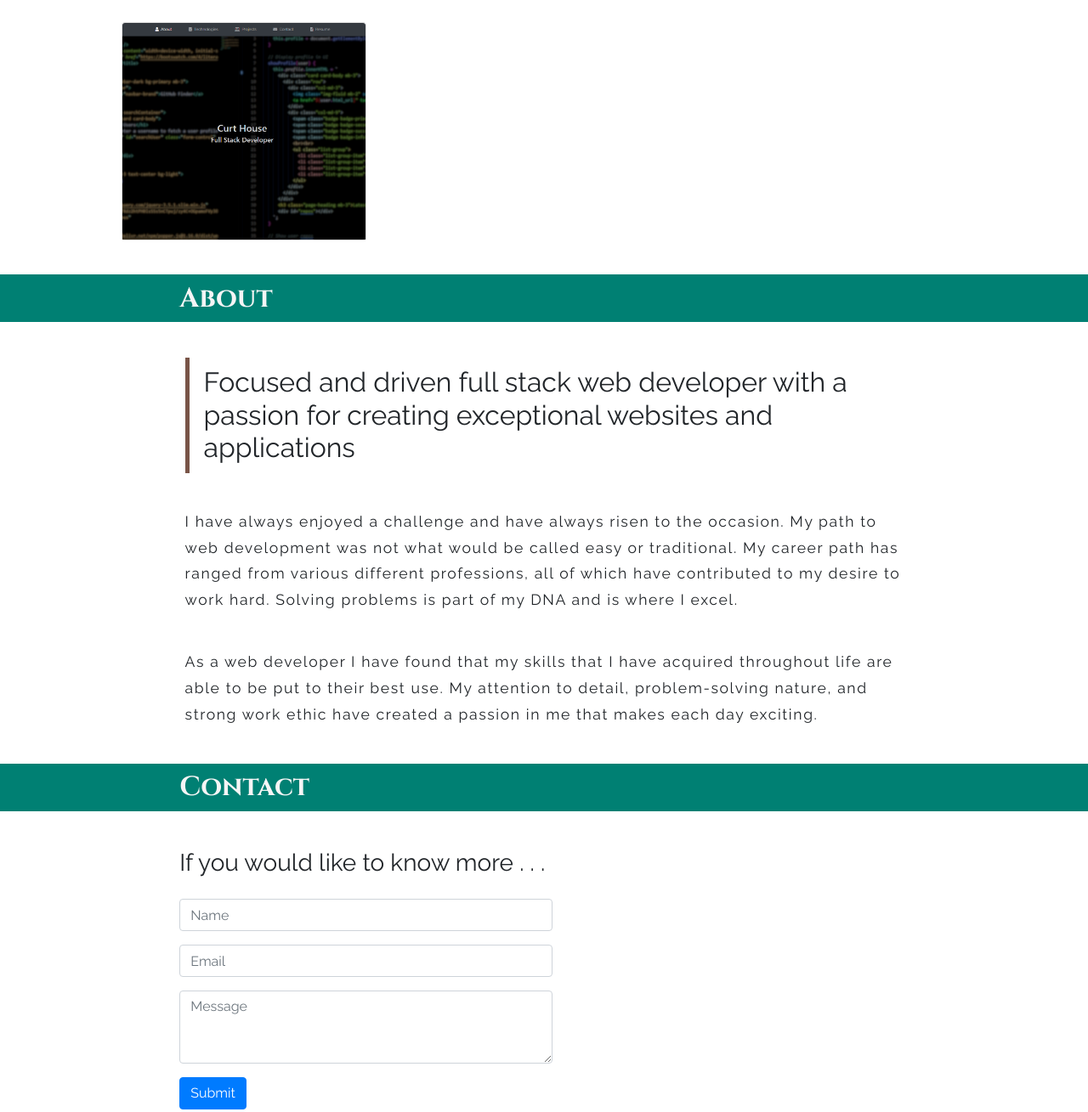
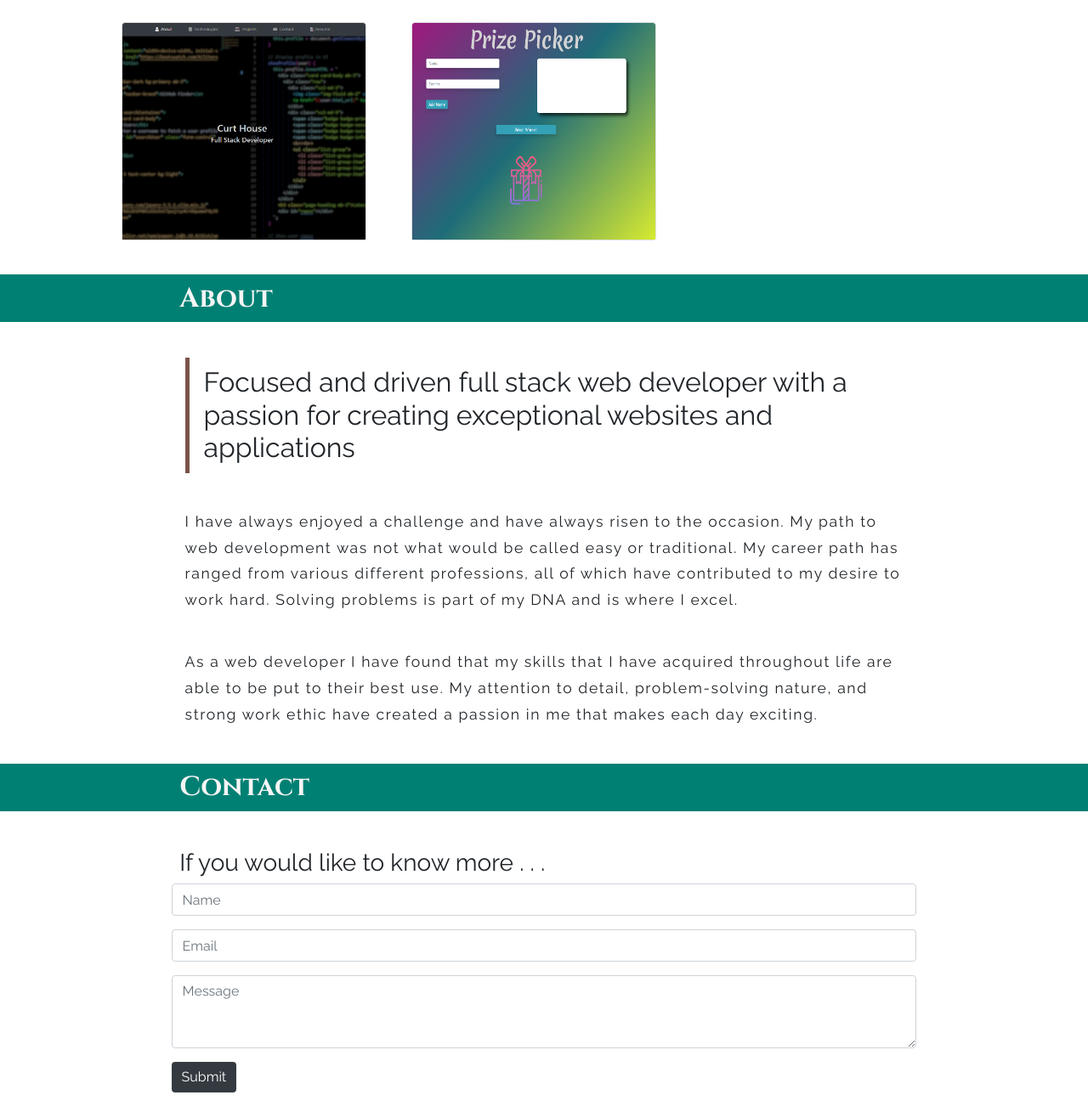
Before and after one commit to Neurum/personal-portfolio, a plain HTML site: page index.html in a window 1280 px wide. Shown: the part 2120-3429 px from the top of the page at 85% size. Drawn offline with nearby package versions, Linux system fonts and the light colour scheme.

Commit message:
Added Prize Picker to projects section

```diff
--- a/index.html
+++ b/index.html
@@ -171,16 +171,27 @@
                 </div>
               </div>
 
-              <div class="col col-md-4 col-hidden">
-                <div class="card" style="width: 18rem;">
-                  <img src="..." class="card-img-top" alt="..." />
-                  <div class="card-body">
-                    <h5 class="card-title">Card title</h5>
-                    <p class="card-text">Some quick example text to build on the card title and make up the bulk of the card's content.</p>
-                    <a href="#" class="btn btn-primary">Go somewhere</a>
+              <div class="col col-md-4">
+                <div class="flip-card">
+                  <div class="flip-card-inner card" style="width: 18rem;">
+                    <div class="flip-card-front">
+                      <img src="images/prize-picker-site.png" class="card-img-top" alt="..." />
+                    </div>
+
+                    <div class="flip-card-back">
+                      <h3>Technology Used</h3>
+                      <ul>
+                        <li>HTML5</li>
+                        <li>CSS5</li>
+                        <li>Bootstrap 4</li>
+                        <li>JavaScript</li>
+                      </ul>
+                      <a href="https://neurum.github.io/Prize-Picker/" class="btn btn-primary">Visit Site</a>
                     </div>
                   </div>
                 </div>
+              </div>
+
               <div class="col col-md-4 col-hidden">
                 <div class="card" style="width: 18rem;">
                   <img src="..." class="card-img-top" alt="..." />
@@ -225,7 +236,8 @@
         <div class="section-main contact-section-main">
           <div>
             <h3 class="contact-header">If you would like to know more . . .</h3>
-            <form action="https://formspree.io/mlepaqqp" method="POST" id="contact-form">
+            <form action="https://formspree.io/mlepaqqp" method="POST" id="contact-form fs-frm">
+              <fieldset id="fs-frm-inputs">
                 <div class="form-group">
                   <input type="text" class="form-control" name="name" id="name" placeholder="Name" />
                 </div>
@@ -233,9 +245,9 @@
                   <input type="email" class="form-control" name="_replyto" id="" aria-describedby="emailHelp" placeholder="Email" />
                 </div>
                 <div class="form-group">
-                <textarea class="form-control" id="textarea" rows="3" placeholder="Message"></textarea>
+                  <textarea class="form-control" name="message" id="textarea" rows="3" placeholder="Message"></textarea>
                 </div>
-
+              </fieldset>
               <button type="submit" value="Send" class="btn btn-primary">Submit</button>
             </form>
           </div>
--- a/style.css
+++ b/style.css
@@ -236,6 +236,7 @@ img {
   background-color: #008073;
   color: lightgray;
   transform: rotateY(180deg);
+  padding-top: 10%;
 }
 
 .flip-card-back ul li {
@@ -281,3 +282,12 @@ img {
     font-size: 0.75rem;
   }
 }
+
+.btn {
+  background-color: #343a40;
+  border: none;
+}
+
+.btn:hover {
+  background-color: #008073;
+}
```
Also changed, not shown: images/prize-picker-site.png (added). Lines whose indentation alone changed are shown as unchanged.
